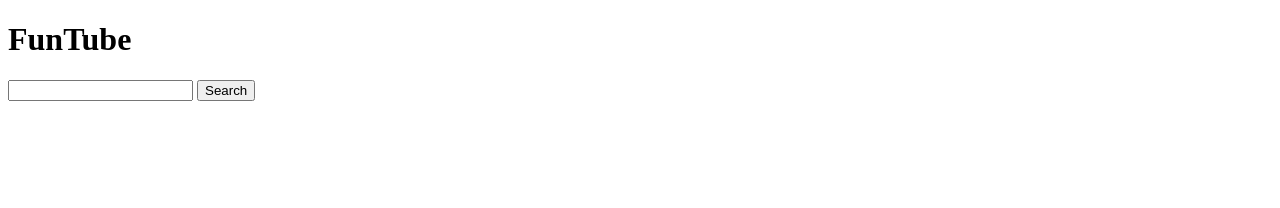
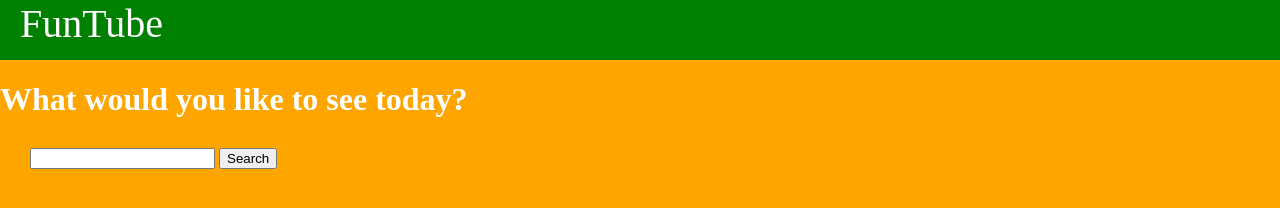
Before and after one commit to thinkful-c11/FunTube, a plain HTML site: page index.html in a window 1280 px wide. Drawn offline with nearby package versions, Linux system fonts and the light colour scheme.

Commit message:
added some css

```diff
--- a/index.html
+++ b/index.html
@@ -5,8 +5,9 @@
     <title>FunTube</title>
     <link rel="stylesheet" href="main.css">
   </head>
+  <header> FunTube </header>
   <body>
-    <h1>FunTube</h1>
+    <h1>What would you like to see today?</h1>
     <form class="js-search-page" action="#">
       <input class="js-topic" type="text">
       <button type="submit">Search</button>
--- a/main.css
+++ b/main.css
@@ -0,0 +1,18 @@
+header {
+  background-color: green;
+  color: white;
+  height: 60px;
+  width: 100%;
+  font-size: 40px;
+  padding-left: 20px;
+}
+
+body {
+  background-color: orange;
+  margin:auto;
+  color: white;
+}
+
+.js-search-page {
+  margin: 30px;
+}
```
